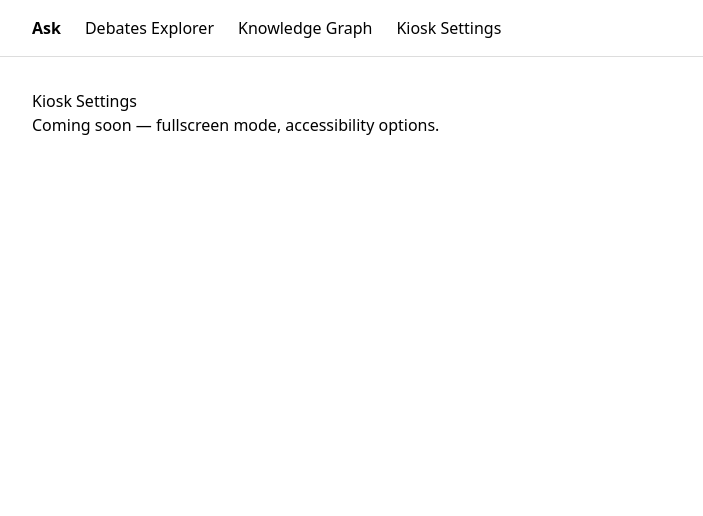
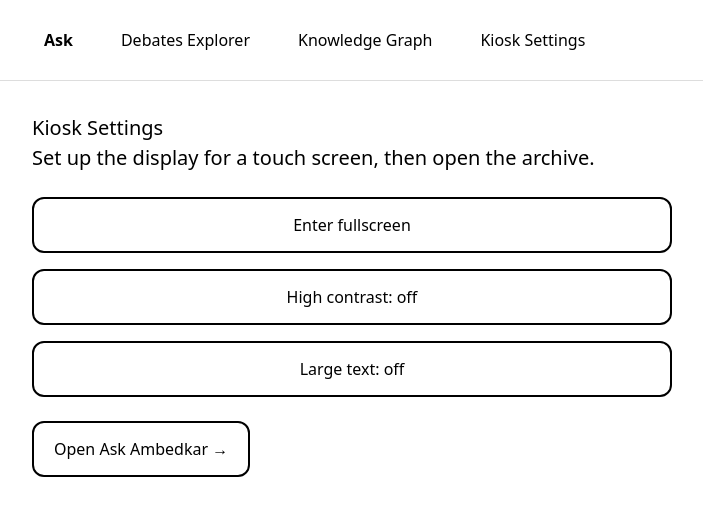
Before and after one commit to Ritika-Maan/ambedkar, a Next.js app in the folder frontend/: page /kiosk-settings in a window 1280 px wide. Shown: the top 516 px of the page, without its empty margins (0-703 px from the left). Built offline with nearby package versions, Linux system fonts and the light colour scheme.

Commit message:
Kiosk settings, touch-friendly graph, back-to-graph link, Link nav

```diff
--- a/frontend/src/app/ask/page.js
+++ b/frontend/src/app/ask/page.js
@@ -4,6 +4,7 @@
    saved display prefs, ?q= deep link) after mount. That is intentional. */
 import { Suspense, useState, useEffect, useRef } from "react";
 import { useSearchParams } from "next/navigation";
+import Link from "next/link";
 
 const API_BASE = "http://localhost:8000";
 const HISTORY_LIMIT = 12; // last 6 exchanges go to the backend (protects Groq limits)
@@ -195,6 +196,7 @@ function SourcePanel({ s, onClose }) {
 
 function AskPageInner() {
   const searchParams = useSearchParams();
+  const fromNode = searchParams.get("from");
 
   const [question, setQuestion] = useState("");
   const [prefilled, setPrefilled] = useState(false);
@@ -468,6 +470,15 @@ function AskPageInner() {
           <button type="button" className="ask-btn ghost small" aria-pressed={large} onClick={() => setPref("ask.large", !large, setLarge)}>
             Large text
           </button>
+          {fromNode && (
+            <Link
+              href={`/graph?node=${encodeURIComponent(fromNode)}`}
+              className="ask-btn ghost small"
+              style={{ display: "inline-flex", alignItems: "center", textDecoration: "none" }}
+            >
+              ← Back to graph
+            </Link>
+          )}
           <button type="button" className="ask-btn ghost small" onClick={resetConversation}>New conversation</button>
         </div>
       </div>
--- a/frontend/src/app/globals.css
+++ b/frontend/src/app/globals.css
@@ -1,3 +1,4 @@
+
 @import "tailwindcss";
 :root {
   --background: #ffffff;
@@ -16,3 +17,6 @@ body {
   --font-sans: var(--font-geist-sans);
   --font-mono: var(--font-geist-mono);
 }
+
+nav { flex-wrap: wrap; }
+nav a { display: inline-flex; align-items: center; min-height: 48px; padding: 0 0.75rem; }
--- a/frontend/src/app/graph/page.js
+++ b/frontend/src/app/graph/page.js
@@ -25,7 +25,14 @@ export default function GraphPage() {
       .then((res) => res.json())
       .then(setGraphData)
       .catch(() => setError("Could not load graph data. Is the backend running?"));
-  }, []);
+    }, []);
+
+  useEffect(() => {
+    if (!graphData) return;
+    const id = new URLSearchParams(window.location.search).get("node");
+    const found = id && graphData.nodes.find((n) => n.id === id);
+    if (found) setSelected(found);
+  }, [graphData]);
 
   useEffect(() => {
     if (!graphData || !graphData.nodes || graphData.nodes.length === 0) return;
@@ -67,7 +74,9 @@ export default function GraphPage() {
       .selectAll("circle")
       .data(nodes)
       .join("circle")
-      .attr("r", (d) => (d.type === "person" ? 10 : 6))
+      .attr("r", (d) => (d.type === "person" ? 14 : 9))
+      .attr("stroke", "transparent")
+      .attr("stroke-width", 16)
       .attr("fill", (d) => TYPE_COLORS[d.type] || "#999")
       .style("cursor", "pointer")
       .call(
@@ -96,7 +105,7 @@ export default function GraphPage() {
       .data(nodes)
       .join("text")
       .text((d) => d.label)
-      .attr("font-size", 9)
+      .attr("font-size", 12)
       .attr("dx", 10)
       .attr("dy", 3)
       .style("pointer-events", "none");
@@ -116,7 +125,7 @@ export default function GraphPage() {
 
   function askAboutNode() {
     if (!selected) return;
-    router.push(`/ask?q=${encodeURIComponent(`Tell me about ${selected.label}`)}`);
+    router.push(`/ask?q=${encodeURIComponent(`Tell me about ${selected.label}`)}&from=${encodeURIComponent(selected.id)}`);
   }
 
   if (error) return <p style={{ color: "#b00020" }}>{error}</p>;
@@ -128,18 +137,17 @@ export default function GraphPage() {
         Drag nodes to explore. Click a node to see details. {graphData ? `${graphData.nodes.length} nodes, ${graphData.edges.length} connections.` : "Loading..."}
       </p>
 
-      <div style={{ display: "flex", gap: "1.5rem" }}>
-        <svg ref={svgRef} width={900} height={650} style={{ border: "1px solid #ddd" }} />
-
+      <div style={{ display: "flex", gap: "1.5rem",flexWrap: "wrap" }}>
+        <svg ref={svgRef} viewBox="0 0 900 650" style={{ width: "100%", maxHeight: "75vh", border: "1px solid #ddd", touchAction: "none", flex: "1 1 500px" }}/>
         {selected && (
-          <div style={{ width: 260, padding: "1rem", border: "1px solid #ddd" }}>
+          <div style={{ flex: "1 1 260px", padding: "1rem", border: "1px solid #ddd" }}>
             <h3>{selected.label}</h3>
             <p style={{ fontSize: "0.8em", color: "#666", textTransform: "capitalize" }}>{selected.type}</p>
             {selected.description && <p>{selected.description}</p>}
             {selected.summary && <p>{selected.summary}</p>}
             {selected.date && <p><strong>Date:</strong> {selected.date}</p>}
             {selected.volume && <p><strong>Volume:</strong> {selected.volume}</p>}
-            <button onClick={askAboutNode} style={{ marginTop: "0.5rem" }}>
+            <button onClick={askAboutNode} style={{ marginTop: "0.5rem", minHeight: 56, padding: "0 1rem", fontSize: "1rem" }}>
               Ask Ambedkar about this →
             </button>
           </div>
--- a/frontend/src/app/kiosk-settings/page.js
+++ b/frontend/src/app/kiosk-settings/page.js
@@ -1,8 +1,58 @@
+"use client";
+/* eslint-disable react-hooks/set-state-in-effect -- reads browser-only state after mount */
+import { useEffect, useState } from "react";
+import Link from "next/link";
+
+const btn = { minHeight: 56, padding: "0 1.25rem", fontSize: "1rem", borderRadius: 12, border: "2px solid #000", background: "#fff", color: "#000", cursor: "pointer" };
+const on = { ...btn, background: "#000", color: "#fff" };
+
 export default function KioskSettingsPage() {
+  const [fsSupported, setFsSupported] = useState(false);
+  const [isFs, setIsFs] = useState(false);
+  const [contrast, setContrast] = useState(false);
+  const [large, setLarge] = useState(false);
+
+  useEffect(() => {
+    setFsSupported(!!document.fullscreenEnabled);
+    const onFs = () => setIsFs(!!document.fullscreenElement);
+    document.addEventListener("fullscreenchange", onFs);
+    try {
+      setContrast(localStorage.getItem("ask.contrast") === "1");
+      setLarge(localStorage.getItem("ask.large") === "1");
+    } catch {}
+    return () => document.removeEventListener("fullscreenchange", onFs);
+  }, []);
+
+  function setPref(key, value, setter) {
+    setter(value);
+    try { localStorage.setItem(key, value ? "1" : "0"); } catch {}
+  }
+
+  function toggleFullscreen() {
+    if (!document.fullscreenElement) document.documentElement.requestFullscreen?.().catch(() => {});
+    else document.exitFullscreen?.();
+  }
+
   return (
-    <div>
+    <div style={{ maxWidth: 640, fontSize: 20 }}>
       <h1>Kiosk Settings</h1>
-      <p>Coming soon — fullscreen mode, accessibility options.</p>
+      <p>Set up the display for a touch screen, then open the archive.</p>
+      <div style={{ display: "flex", flexDirection: "column", gap: "1rem", margin: "1.5rem 0" }}>
+        {fsSupported && (
+          <button type="button" style={isFs ? on : btn} onClick={toggleFullscreen}>
+            {isFs ? "Exit fullscreen" : "Enter fullscreen"}
+          </button>
+        )}
+        <button type="button" style={contrast ? on : btn} aria-pressed={contrast} onClick={() => setPref("ask.contrast", !contrast, setContrast)}>
+          High contrast: {contrast ? "on" : "off"}
+        </button>
+        <button type="button" style={large ? on : btn} aria-pressed={large} onClick={() => setPref("ask.large", !large, setLarge)}>
+          Large text: {large ? "on" : "off"}
+        </button>
+      </div>
+      <Link href="/ask" style={{ ...btn, display: "inline-flex", alignItems: "center", textDecoration: "none" }}>
+        Open Ask Ambedkar →
+      </Link>
     </div>
   );
 }
--- a/frontend/src/app/layout.js
+++ b/frontend/src/app/layout.js
@@ -1,4 +1,5 @@
 import "./globals.css";
+import Link from "next/link";
 
 export const metadata = {
   title: "Ask Ambedkar",
@@ -10,10 +11,10 @@ export default function RootLayout({ children }) {
     <html lang="en">
       <body style={{ margin: 0, fontFamily: "system-ui, sans-serif" }}>
         <nav style={{ display: "flex", gap: "1.5rem", padding: "1rem 2rem", borderBottom: "1px solid #ddd" }}>
-          <a href="/ask" style={{ fontWeight: 600 }}>Ask</a>
-          <a href="/debates">Debates Explorer</a>
-          <a href="/graph">Knowledge Graph</a>
-          <a href="/kiosk-settings">Kiosk Settings</a>
+          <Link href="/ask" style={{ fontWeight: 600 }}>Ask</Link>
+          <Link href="/debates">Debates Explorer</Link>
+          <Link href="/graph">Knowledge Graph</Link>
+          <Link href="/kiosk-settings">Kiosk Settings</Link>
         </nav>
         <main style={{ padding: "2rem" }}>{children}</main>
       </body>
```
